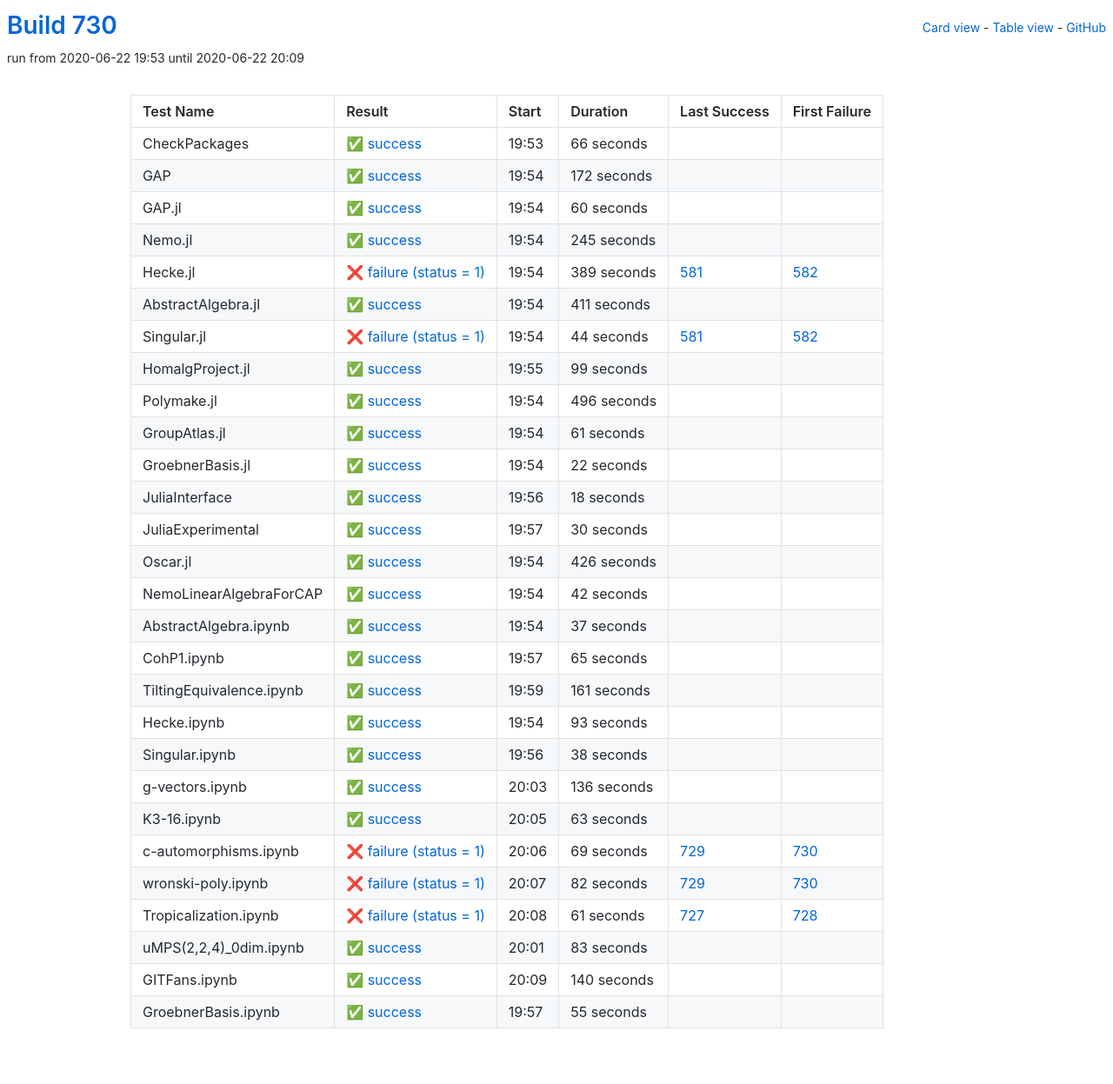
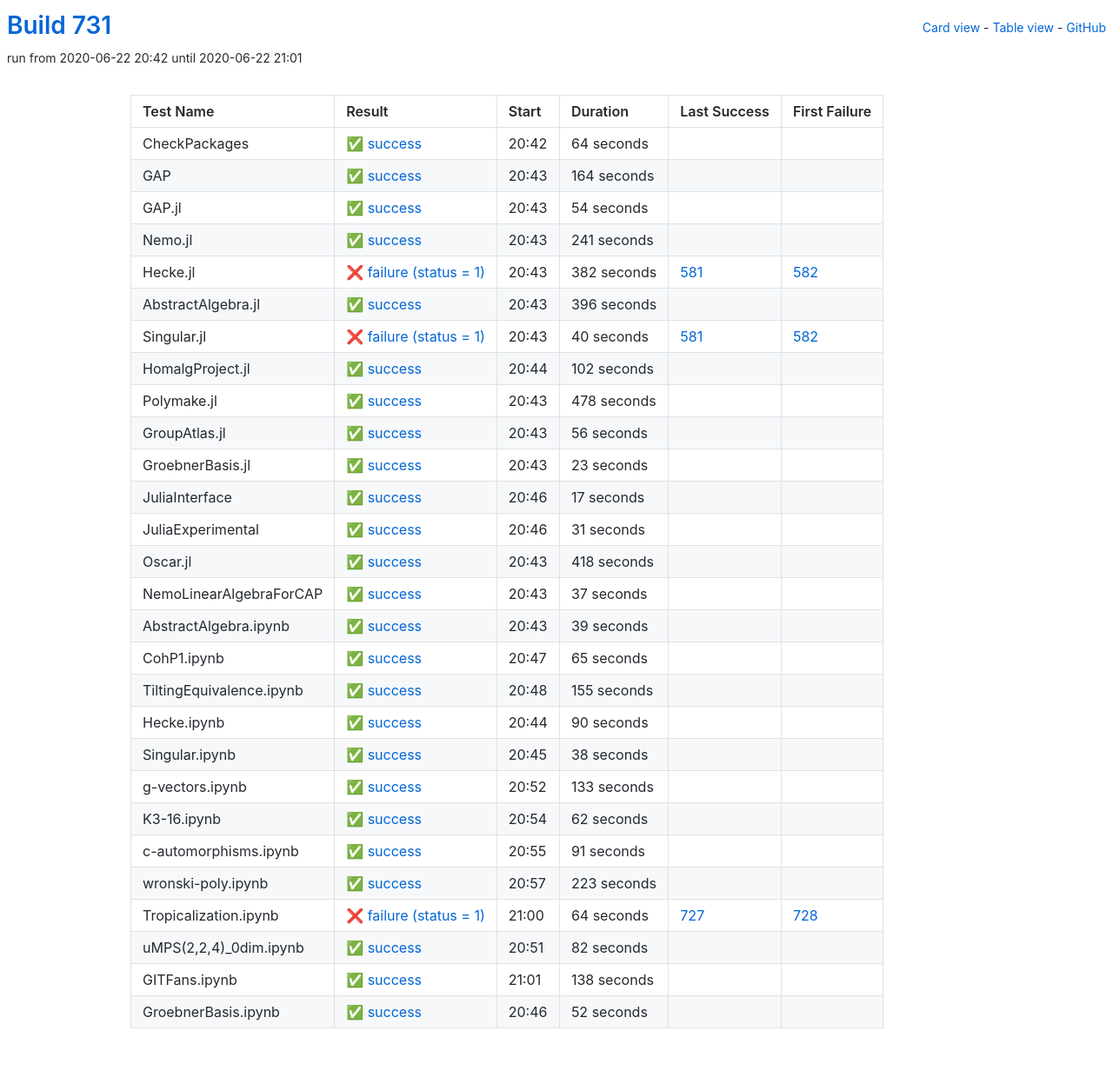
Before and after one commit to oscar-system/oscar-ci-status-1.4, a Jekyll site: the page built from table.html, in a window 1280 px wide. Shown: the whole page at 87% size. Built offline with Jekyll 4.4.1, drawn with Linux system fonts in a browser that asks for light colours.

Commit message:
Build #731

```diff
--- a/_data/ci.yml
+++ b/_data/ci.yml
@@ -1,6 +1,6 @@
 ---
-build: 730
-build_url: https://oscarci.mathematik.uni-kl.de/job/oscar-julia-1.4/730/
+build: 731
+build_url: https://oscarci.mathematik.uni-kl.de/job/oscar-julia-1.4/731/
 job: oscar-julia-1.4
 organization: oscar-system
 repo: oscar-ci-status-1.4
@@ -8,188 +8,176 @@ repourl: https://github.com/oscar-system/oscar-ci-status-1.4
 tests:
 - name: CheckPackages
   id: checkpackages
-  log: https://oscarci.mathematik.uni-kl.de/job/oscar-julia-1.4/730/artifact/logs/build-730/CheckPackages.log
-  start: 2020-06-22 19:53
+  log: https://oscarci.mathematik.uni-kl.de/job/oscar-julia-1.4/731/artifact/logs/build-731/CheckPackages.log
+  start: 2020-06-22 20:42
   success: true
   exitcode: 0
   status: success
-  duration: 66
+  duration: 64
   last_success: false
   last_success_url:
   first_failure: false
   first_failure_url:
 - name: GAP
   id: gap
-  log: https://oscarci.mathematik.uni-kl.de/job/oscar-julia-1.4/730/artifact/logs/build-730/GAP.log
-  start: 2020-06-22 19:54
+  log: https://oscarci.mathematik.uni-kl.de/job/oscar-julia-1.4/731/artifact/logs/build-731/GAP.log
+  start: 2020-06-22 20:43
   success: true
   exitcode: 0
   status: success
-  duration: 172
+  duration: 164
   last_success: false
   last_success_url:
   first_failure: false
   first_failure_url:
 - name: GAP.jl
   id: gap-jl
-  log: https://oscarci.mathematik.uni-kl.de/job/oscar-julia-1.4/730/artifact/logs/build-730/GAP.jl.log
-  start: 2020-06-22 19:54
+  log: https://oscarci.mathematik.uni-kl.de/job/oscar-julia-1.4/731/artifact/logs/build-731/GAP.jl.log
+  start: 2020-06-22 20:43
   success: true
   exitcode: 0
   status: success
-  duration: 60
+  duration: 54
   last_success: false
   last_success_url:
   first_failure: false
   first_failure_url:
 - name: Nemo.jl
   id: nemo-jl
-  log: https://oscarci.mathematik.uni-kl.de/job/oscar-julia-1.4/730/artifact/logs/build-730/Nemo.jl.log
-  start: 2020-06-22 19:54
+  log: https://oscarci.mathematik.uni-kl.de/job/oscar-julia-1.4/731/artifact/logs/build-731/Nemo.jl.log
+  start: 2020-06-22 20:43
   success: true
   exitcode: 0
   status: success
-  duration: 245
+  duration: 241
   last_success: false
   last_success_url:
   first_failure: false
   first_failure_url:
 - name: Hecke.jl
   id: hecke-jl
-  log: https://oscarci.mathematik.uni-kl.de/job/oscar-julia-1.4/730/artifact/logs/build-730/Hecke.jl.log
-  start: 2020-06-22 19:54
+  log: https://oscarci.mathematik.uni-kl.de/job/oscar-julia-1.4/731/artifact/logs/build-731/Hecke.jl.log
+  start: 2020-06-22 20:43
   success: false
   exitcode: 1
   status: failure
-  duration: 389
+  duration: 382
   last_success: 581
   last_success_url: https://oscarci.mathematik.uni-kl.de/job/oscar-julia-1.4/581/
   first_failure: 582
   first_failure_url: https://oscarci.mathematik.uni-kl.de/job/oscar-julia-1.4/582/
 - name: AbstractAlgebra.jl
   id: abstractalgebra-jl
-  log: https://oscarci.mathematik.uni-kl.de/job/oscar-julia-1.4/730/artifact/logs/build-730/AbstractAlgebra.jl.log
-  start: 2020-06-22 19:54
+  log: https://oscarci.mathematik.uni-kl.de/job/oscar-julia-1.4/731/artifact/logs/build-731/AbstractAlgebra.jl.log
+  start: 2020-06-22 20:43
   success: true
   exitcode: 0
   status: success
-  duration: 411
+  duration: 396
   last_success: false
   last_success_url:
   first_failure: false
   first_failure_url:
 - name: Singular.jl
   id: singular-jl
-  log: https://oscarci.mathematik.uni-kl.de/job/oscar-julia-1.4/730/artifact/logs/build-730/Singular.jl.log
-  start: 2020-06-22 19:54
+  log: https://oscarci.mathematik.uni-kl.de/job/oscar-julia-1.4/731/artifact/logs/build-731/Singular.jl.log
+  start: 2020-06-22 20:43
   success: false
   exitcode: 1
   status: failure
-  duration: 44
+  duration: 40
   last_success: 581
   last_success_url: https://oscarci.mathematik.uni-kl.de/job/oscar-julia-1.4/581/
   first_failure: 582
   first_failure_url: https://oscarci.mathematik.uni-kl.de/job/oscar-julia-1.4/582/
 - name: HomalgProject.jl
   id: homalgproject-jl
-  log: https://oscarci.mathematik.uni-kl.de/job/oscar-julia-1.4/730/artifact/logs/build-730/HomalgProject.jl.log
-  start: 2020-06-22 19:55
+  log: https://oscarci.mathematik.uni-kl.de/job/oscar-julia-1.4/731/artifact/logs/build-731/HomalgProject.jl.log
+  start: 2020-06-22 20:44
   success: true
   exitcode: 0
   status: success
-  duration: 99
+  duration: 102
   last_success: false
   last_success_url:
   first_failure: false
   first_failure_url:
 - name: Polymake.jl
   id: polymake-jl
-  log: https://oscarci.mathematik.uni-kl.de/job/oscar-julia-1.4/730/artifact/logs/build-730/Polymake.jl.log
-  start: 2020-06-22 19:54
+  log: https://oscarci.mathematik.uni-kl.de/job/oscar-julia-1.4/731/artifact/logs/build-731/Polymake.jl.log
+  start: 2020-06-22 20:43
   success: true
   exitcode: 0
   status: success
-  duration: 496
+  duration: 478
   last_success: false
   last_success_url:
   first_failure: false
   first_failure_url:
 - name: GroupAtlas.jl
   id: groupatlas-jl
-  log: https://oscarci.mathematik.uni-kl.de/job/oscar-julia-1.4/730/artifact/logs/build-730/GroupAtlas.jl.log
-  start: 2020-06-22 19:54
+  log: https://oscarci.mathematik.uni-kl.de/job/oscar-julia-1.4/731/artifact/logs/build-731/GroupAtlas.jl.log
+  start: 2020-06-22 20:43
   success: true
   exitcode: 0
   status: success
-  duration: 61
+  duration: 56
   last_success: false
   last_success_url:
   first_failure: false
   first_failure_url:
 - name: GroebnerBasis.jl
   id: groebnerbasis-jl
-  log: https://oscarci.mathematik.uni-kl.de/job/oscar-julia-1.4/730/artifact/logs/build-730/GroebnerBasis.jl.log
-  start: 2020-06-22 19:54
+  log: https://oscarci.mathematik.uni-kl.de/job/oscar-julia-1.4/731/artifact/logs/build-731/GroebnerBasis.jl.log
+  start: 2020-06-22 20:43
   success: true
   exitcode: 0
   status: success
-  duration: 22
+  duration: 23
   last_success: false
   last_success_url:
   first_failure: false
   first_failure_url:
 - name: JuliaInterface
   id: juliainterface
-  log: https://oscarci.mathematik.uni-kl.de/job/oscar-julia-1.4/730/artifact/logs/build-730/JuliaInterface.log
-  start: 2020-06-22 19:56
+  log: https://oscarci.mathematik.uni-kl.de/job/oscar-julia-1.4/731/artifact/logs/build-731/JuliaInterface.log
+  start: 2020-06-22 20:46
   success: true
   exitcode: 0
   status: success
-  duration: 18
+  duration: 17
   last_success: false
   last_success_url:
   first_failure: false
   first_failure_url:
 - name: JuliaExperimental
   id: juliaexperimental
-  log: https://oscarci.mathematik.uni-kl.de/job/oscar-julia-1.4/730/artifact/logs/build-730/JuliaExperimental.log
-  start: 2020-06-22 19:57
+  log: https://oscarci.mathematik.uni-kl.de/job/oscar-julia-1.4/731/artifact/logs/build-731/JuliaExperimental.log
+  start: 2020-06-22 20:46
   success: true
   exitcode: 0
   status: success
-  duration: 30
+  duration: 31
   last_success: false
   last_success_url:
   first_failure: false
   first_failure_url:
 - name: Oscar.jl
   id: oscar-jl
-  log: https://oscarci.mathematik.uni-kl.de/job/oscar-julia-1.4/730/artifact/logs/build-730/Oscar.jl.log
-  start: 2020-06-22 19:54
+  log: https://oscarci.mathematik.uni-kl.de/job/oscar-julia-1.4/731/artifact/logs/build-731/Oscar.jl.log
+  start: 2020-06-22 20:43
   success: true
   exitcode: 0
   status: success
-  duration: 426
+  duration: 418
   last_success: false
   last_success_url:
   first_failure: false
   first_failure_url:
 - name: NemoLinearAlgebraForCAP
   id: nemolinearalgebraforcap
-  log: https://oscarci.mathematik.uni-kl.de/job/oscar-julia-1.4/730/artifact/logs/build-730/NemoLinearAlgebraForCAP.log
-  start: 2020-06-22 19:54
-  success: true
-  exitcode: 0
-  status: success
-  duration: 42
-  last_success: false
-  last_success_url:
-  first_failure: false
-  first_failure_url:
-- name: AbstractAlgebra.ipynb
-  id: abstractalgebra-ipynb
-  log: https://oscarci.mathematik.uni-kl.de/job/oscar-julia-1.4/730/artifact/logs/build-730/AbstractAlgebra.ipynb.log
-  start: 2020-06-22 19:54
+  log: https://oscarci.mathematik.uni-kl.de/job/oscar-julia-1.4/731/artifact/logs/build-731/NemoLinearAlgebraForCAP.log
+  start: 2020-06-22 20:43
   success: true
   exitcode: 0
   status: success
@@ -198,10 +186,22 @@ tests:
   last_success_url:
   first_failure: false
   first_failure_url:
+- name: AbstractAlgebra.ipynb
+  id: abstractalgebra-ipynb
+  log: https://oscarci.mathematik.uni-kl.de/job/oscar-julia-1.4/731/artifact/logs/build-731/AbstractAlgebra.ipynb.log
+  start: 2020-06-22 20:43
+  success: true
+  exitcode: 0
+  status: success
+  duration: 39
+  last_success: false
+  last_success_url:
+  first_failure: false
+  first_failure_url:
 - name: CohP1.ipynb
   id: cohp1-ipynb
-  log: https://oscarci.mathematik.uni-kl.de/job/oscar-julia-1.4/730/artifact/logs/build-730/CohP1.ipynb.log
-  start: 2020-06-22 19:57
+  log: https://oscarci.mathematik.uni-kl.de/job/oscar-julia-1.4/731/artifact/logs/build-731/CohP1.ipynb.log
+  start: 2020-06-22 20:47
   success: true
   exitcode: 0
   status: success
@@ -212,32 +212,32 @@ tests:
   first_failure_url:
 - name: TiltingEquivalence.ipynb
   id: tiltingequivalence-ipynb
-  log: https://oscarci.mathematik.uni-kl.de/job/oscar-julia-1.4/730/artifact/logs/build-730/TiltingEquivalence.ipynb.log
-  start: 2020-06-22 19:59
+  log: https://oscarci.mathematik.uni-kl.de/job/oscar-julia-1.4/731/artifact/logs/build-731/TiltingEquivalence.ipynb.log
+  start: 2020-06-22 20:48
   success: true
   exitcode: 0
   status: success
-  duration: 161
+  duration: 155
   last_success: false
   last_success_url:
   first_failure: false
   first_failure_url:
 - name: Hecke.ipynb
   id: hecke-ipynb
-  log: https://oscarci.mathematik.uni-kl.de/job/oscar-julia-1.4/730/artifact/logs/build-730/Hecke.ipynb.log
-  start: 2020-06-22 19:54
+  log: https://oscarci.mathematik.uni-kl.de/job/oscar-julia-1.4/731/artifact/logs/build-731/Hecke.ipynb.log
+  start: 2020-06-22 20:44
   success: true
   exitcode: 0
   status: success
-  duration: 93
+  duration: 90
   last_success: false
   last_success_url:
   first_failure: false
   first_failure_url:
 - name: Singular.ipynb
   id: singular-ipynb
-  log: https://oscarci.mathematik.uni-kl.de/job/oscar-julia-1.4/730/artifact/logs/build-730/Singular.ipynb.log
-  start: 2020-06-22 19:56
+  log: https://oscarci.mathematik.uni-kl.de/job/oscar-julia-1.4/731/artifact/logs/build-731/Singular.ipynb.log
+  start: 2020-06-22 20:45
   success: true
   exitcode: 0
   status: success
@@ -248,96 +248,96 @@ tests:
   first_failure_url:
 - name: g-vectors.ipynb
   id: g-vectors-ipynb
-  log: https://oscarci.mathematik.uni-kl.de/job/oscar-julia-1.4/730/artifact/logs/build-730/g-vectors.ipynb.log
-  start: 2020-06-22 20:03
+  log: https://oscarci.mathematik.uni-kl.de/job/oscar-julia-1.4/731/artifact/logs/build-731/g-vectors.ipynb.log
+  start: 2020-06-22 20:52
   success: true
   exitcode: 0
   status: success
-  duration: 136
+  duration: 133
   last_success: false
   last_success_url:
   first_failure: false
   first_failure_url:
 - name: K3-16.ipynb
   id: k3-16-ipynb
-  log: https://oscarci.mathematik.uni-kl.de/job/oscar-julia-1.4/730/artifact/logs/build-730/K3-16.ipynb.log
-  start: 2020-06-22 20:05
+  log: https://oscarci.mathematik.uni-kl.de/job/oscar-julia-1.4/731/artifact/logs/build-731/K3-16.ipynb.log
+  start: 2020-06-22 20:54
   success: true
   exitcode: 0
   status: success
-  duration: 63
+  duration: 62
   last_success: false
   last_success_url:
   first_failure: false
   first_failure_url:
 - name: c-automorphisms.ipynb
   id: c-automorphisms-ipynb
-  log: https://oscarci.mathematik.uni-kl.de/job/oscar-julia-1.4/730/artifact/logs/build-730/c-automorphisms.ipynb.log
-  start: 2020-06-22 20:06
+  log: https://oscarci.mathematik.uni-kl.de/job/oscar-julia-1.4/731/artifact/logs/build-731/c-automorphisms.ipynb.log
+  start: 2020-06-22 20:55
+  success: true
+  exitcode: 0
+  status: success
+  duration: 91
+  last_success: false
+  last_success_url:
+  first_failure: false
+  first_failure_url:
+- name: wronski-poly.ipynb
+  id: wronski-poly-ipynb
+  log: https://oscarci.mathematik.uni-kl.de/job/oscar-julia-1.4/731/artifact/logs/build-731/wronski-poly.ipynb.log
+  start: 2020-06-22 20:57
+  success: true
+  exitcode: 0
+  status: success
+  duration: 223
+  last_success: false
+  last_success_url:
+  first_failure: false
+  first_failure_url:
+- name: Tropicalization.ipynb
+  id: tropicalization-ipynb
+  log: https://oscarci.mathematik.uni-kl.de/job/oscar-julia-1.4/731/artifact/logs/build-731/Tropicalization.ipynb.log
+  start: 2020-06-22 21:00
   success: false
   exitcode: 1
   status: failure
-  duration: 69
-  last_success: 729
-  last_success_url: https://oscarci.mathematik.uni-kl.de/job/oscar-julia-1.4/729/
-  first_failure: 730
-  first_failure_url: https://oscarci.mathematik.uni-kl.de/job/oscar-julia-1.4/730/
-- name: wronski-poly.ipynb
-  id: wronski-poly-ipynb
-  log: https://oscarci.mathematik.uni-kl.de/job/oscar-julia-1.4/730/artifact/logs/build-730/wronski-poly.ipynb.log
-  start: 2020-06-22 20:07
-  success: false
-  exitcode: 1
-  status: failure
-  duration: 82
-  last_success: 729
-  last_success_url: https://oscarci.mathematik.uni-kl.de/job/oscar-julia-1.4/729/
-  first_failure: 730
-  first_failure_url: https://oscarci.mathematik.uni-kl.de/job/oscar-julia-1.4/730/
-- name: Tropicalization.ipynb
-  id: tropicalization-ipynb
-  log: https://oscarci.mathematik.uni-kl.de/job/oscar-julia-1.4/730/artifact/logs/build-730/Tropicalization.ipynb.log
-  start: 2020-06-22 20:08
-  success: false
-  exitcode: 1
-  status: failure
-  duration: 61
+  duration: 64
   last_success: 727
   last_success_url: https://oscarci.mathematik.uni-kl.de/job/oscar-julia-1.4/727/
   first_failure: 728
   first_failure_url: https://oscarci.mathematik.uni-kl.de/job/oscar-julia-1.4/728/
 - name: uMPS(2,2,4)_0dim.ipynb
   id: umps-2-2-4-0dim-ipynb
-  log: https://oscarci.mathematik.uni-kl.de/job/oscar-julia-1.4/730/artifact/logs/build-730/uMPS-2-2-4-_0dim.ipynb.log
-  start: 2020-06-22 20:01
+  log: https://oscarci.mathematik.uni-kl.de/job/oscar-julia-1.4/731/artifact/logs/build-731/uMPS-2-2-4-_0dim.ipynb.log
+  start: 2020-06-22 20:51
   success: true
   exitcode: 0
   status: success
-  duration: 83
+  duration: 82
   last_success: false
   last_success_url:
   first_failure: false
   first_failure_url:
 - name: GITFans.ipynb
   id: gitfans-ipynb
-  log: https://oscarci.mathematik.uni-kl.de/job/oscar-julia-1.4/730/artifact/logs/build-730/GITFans.ipynb.log
-  start: 2020-06-22 20:09
+  log: https://oscarci.mathematik.uni-kl.de/job/oscar-julia-1.4/731/artifact/logs/build-731/GITFans.ipynb.log
+  start: 2020-06-22 21:01
   success: true
   exitcode: 0
   status: success
-  duration: 140
+  duration: 138
   last_success: false
   last_success_url:
   first_failure: false
   first_failure_url:
 - name: GroebnerBasis.ipynb
   id: groebnerbasis-ipynb
-  log: https://oscarci.mathematik.uni-kl.de/job/oscar-julia-1.4/730/artifact/logs/build-730/GroebnerBasis.ipynb.log
-  start: 2020-06-22 19:57
+  log: https://oscarci.mathematik.uni-kl.de/job/oscar-julia-1.4/731/artifact/logs/build-731/GroebnerBasis.ipynb.log
+  start: 2020-06-22 20:46
   success: true
   exitcode: 0
   status: success
-  duration: 55
+  duration: 52
   last_success: false
   last_success_url:
   first_failure: false
```
Also changed, not shown: README.md.
